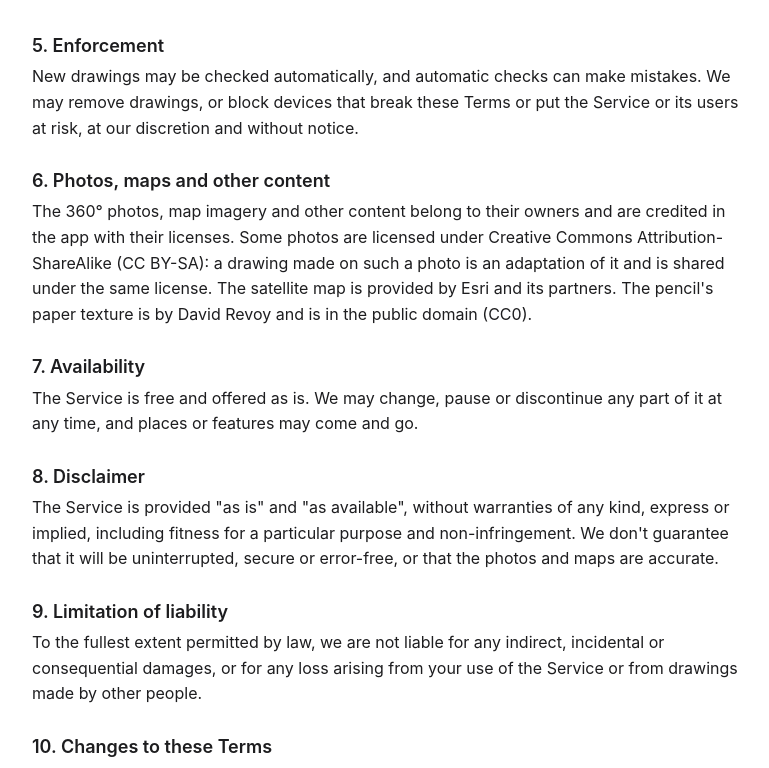
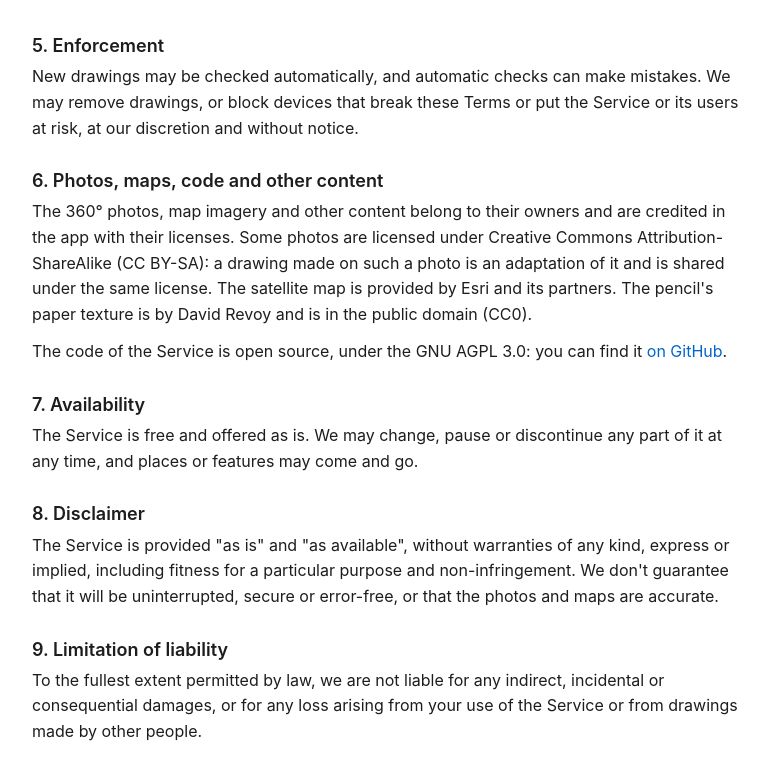
Before and after one commit to mrktsm/paintaround.com, a React (Vite) app: page /terms in a window 1280 px wide. Shown: the part 913-1681 px from the top of the page, without its empty margins (252-1021 px from the left). Built offline with nearby package versions, Linux system fonts and the light colour scheme; no server answers.

Commit message:
feat: the terms say the code is open source

```diff
--- a/src/Terms.tsx
+++ b/src/Terms.tsx
@@ -1,8 +1,9 @@
 import LegalPage, { Section } from './legal/LegalPage';
+import { SOURCE_CODE } from './sourceCode';
 
 export default function Terms() {
   return (
-    <LegalPage title="Terms of Service" updated="November 23, 2026">
+    <LegalPage title="Terms of Service" updated="November 24, 2026">
       <p>These Terms of Service (the "Terms") govern your use of paintaround.com (the "Service"), where you explore 360° photos of real places and draw on them live, together with whoever else is looking at the same place.</p>
 
       <Section n={1} heading="Agreement">
@@ -32,8 +33,9 @@ export default function Terms() {
         <p>New drawings may be checked automatically, and automatic checks can make mistakes. We may remove drawings, or block devices that break these Terms or put the Service or its users at risk, at our discretion and without notice.</p>
       </Section>
 
-      <Section n={6} heading="Photos, maps and other content">
+      <Section n={6} heading="Photos, maps, code and other content">
         <p>The 360° photos, map imagery and other content belong to their owners and are credited in the app with their licenses. Some photos are licensed under Creative Commons Attribution-ShareAlike (CC BY-SA): a drawing made on such a photo is an adaptation of it and is shared under the same license. The satellite map is provided by Esri and its partners. The pencil's paper texture is by David Revoy and is in the public domain (CC0).</p>
+        <p>The code of the Service is open source, under the GNU AGPL 3.0: you can find it <a href={SOURCE_CODE} target="_blank" rel="noreferrer">on GitHub</a>.</p>
       </Section>
 
       <Section n={7} heading="Availability">
--- a/src/explore/MapControls.tsx
+++ b/src/explore/MapControls.tsx
@@ -1,12 +1,10 @@
 import { useState, type ReactNode, type RefObject } from 'react';
 import type { Map } from 'maplibre-gl';
 import Compass from '../components/Compass';
+import { SOURCE_CODE } from '../sourceCode';
 import { DARK_UI } from '../theme';
 import { ESRI_DATA_CREDIT } from './esriPreviewStyle';
 import { MAP_SOURCE, type MapSource } from './mapStyles';
-
-/** The AGPL asks for this to be offered to everyone using the site. If you run a changed version, link to yours. */
-const SOURCE_CODE = 'https://github.com/mrktsm/paintaround.com';
 
 const CREDITS: Record<MapSource, ReactNode> = {
   esri: ESRI_DATA_CREDIT,
--- /dev/null
+++ b/src/sourceCode.ts
@@ -0,0 +1,2 @@
+/** The AGPL asks for this to be offered to everyone using the site. If you run a changed version, link to yours. */
+export const SOURCE_CODE = 'https://github.com/mrktsm/paintaround.com';
```
